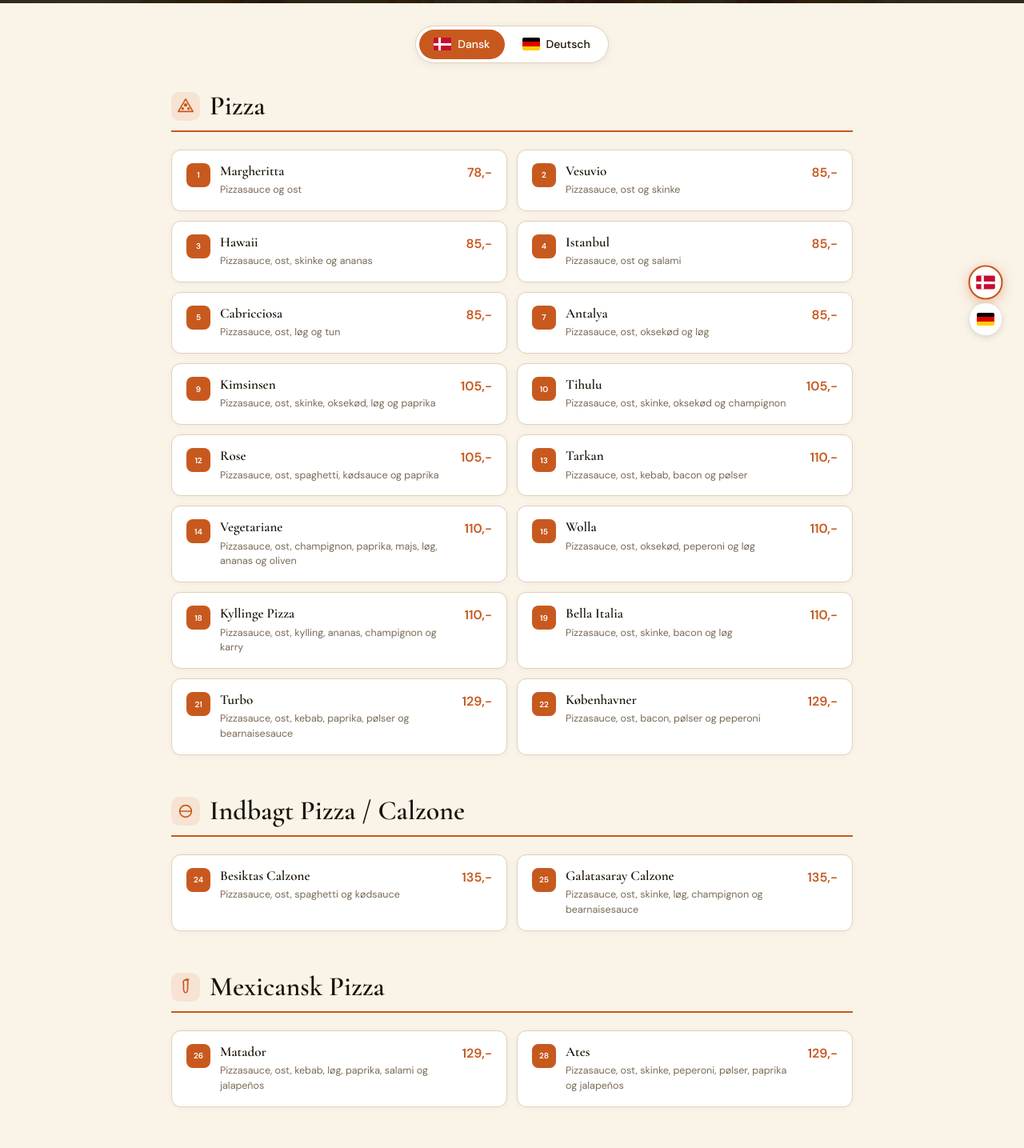
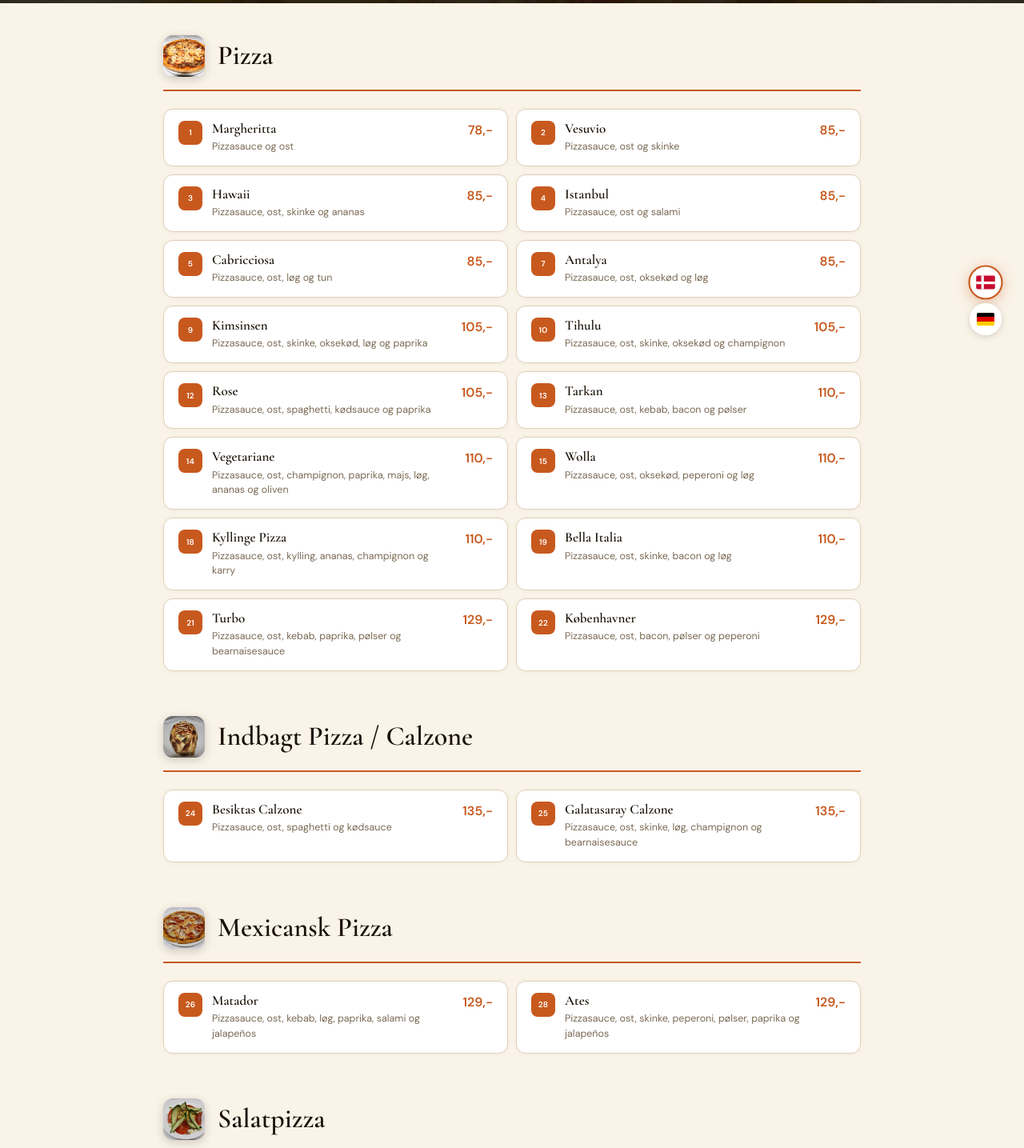
Before and after one commit to SloThdk/Efesos, a Next.js app: page /menu in a window 1280 px wide. Shown: the part 301-1736 px from the top of the page at 80% size. Built offline with nearby package versions, Linux system fonts and the light colour scheme.

Commit message:
Menu: real food photo per category, remove inline language toggle, cursor pointer fix

```diff
--- a/app/globals.css
+++ b/app/globals.css
@@ -31,4 +31,7 @@ h1, h2, h3, h4 {
 }
 
 * { cursor: default; }
-a, button, [role="button"], input, textarea, select, label { cursor: pointer; }
+a, button, [role="button"] { cursor: pointer !important; }
+input, textarea, select { cursor: text; }
+input[type="submit"], input[type="button"], input[type="reset"], input[type="checkbox"], input[type="radio"] { cursor: pointer !important; }
+label { cursor: pointer; }
--- a/app/menu/page.tsx
+++ b/app/menu/page.tsx
@@ -1,51 +1,32 @@
 "use client";
+import Image from "next/image";
 import { useLanguage } from "@/components/LanguageProvider";
 import { t, tx } from "@/lib/translations";
 import { menuCategories } from "@/lib/menu-data";
-import DanishFlag from "@/components/DanishFlag";
-import GermanFlag from "@/components/GermanFlag";
 import type { Lang } from "@/lib/translations";
 
-const categoryIcons: Record<string, string> = {
-  pizza:       "pizza",
-  calzone:     "calzone",
-  mexicansk:   "chilli",
-  salatpizza:  "salad",
-  specialpizza:"star",
-  born:        "kids",
-  durum:       "wrap",
-  brod:        "bread",
-  salater:     "leaf",
-  grill:       "flame",
-  specialitet: "steak",
-  pasta:       "pasta",
+// Real food photos mapped to each category — one real photo per category
+const categoryPhotos: Record<string, string> = {
+  pizza:        "/images/photo13.jpg",   // pizza
+  calzone:      "/images/photo15.jpg",   // calzone open
+  mexicansk:    "/images/photo12.jpg",   // loaded spicy pizza
+  salatpizza:   "/images/photo8.jpg",    // salad plate
+  specialpizza: "/images/photo14.jpg",   // pizza
+  born:         "/images/photo5.jpg",    // fries — simple, kid-friendly
+  durum:        "/images/photo3.jpg",    // dürum wrap
+  brod:         "/images/photo6.jpg",    // flatbread/lahmacun
+  salater:      "/images/photo8.jpg",    // salad
+  grill:        "/images/photo7.jpg",    // BBQ ribs
+  specialitet:  "/images/photo9.jpg",    // schnitzel
+  pasta:        "/images/photo10.jpg",   // plate with fries & kebab
 };
 
-// Minimal SVG icons per category
-function CategorySVG({ type, color = "var(--ef-orange)" }: { type: string; color?: string }) {
-  const s = { width: 22, height: 22, viewBox: "0 0 24 24", fill: "none", stroke: color, strokeWidth: 1.8, strokeLinecap: "round" as const, strokeLinejoin: "round" as const };
-  switch (type) {
-    case "pizza":   return <svg {...s}><path d="M12 2L22 19H2L12 2Z"/><circle cx="12" cy="10" r="1.5" fill={color}/><circle cx="8" cy="15" r="1" fill={color}/><circle cx="16" cy="15" r="1" fill={color}/></svg>;
-    case "calzone": return <svg {...s}><path d="M4 12C4 7 8 4 12 4C16 4 20 7 20 12"/><path d="M4 12C4 17 8 20 12 20C16 20 20 17 20 12"/><path d="M4 12H20"/></svg>;
-    case "chilli":  return <svg {...s}><path d="M12 2C14 2 16 4 15 7C14 10 16 14 14 18C13 20 11 20 10 18C8 14 10 10 9 7C8 4 10 2 12 2Z"/><path d="M12 2C12 2 14 0 16 2"/></svg>;
-    case "salad":   return <svg {...s}><circle cx="12" cy="12" r="9"/><path d="M8 12C8 9 10 7 12 8C14 9 14 12 12 14C10 16 8 15 8 12Z"/></svg>;
-    case "star":    return <svg {...s}><polygon points="12 2 15.09 8.26 22 9.27 17 14.14 18.18 21.02 12 17.77 5.82 21.02 7 14.14 2 9.27 8.91 8.26 12 2"/></svg>;
-    case "kids":    return <svg {...s}><circle cx="12" cy="7" r="4"/><path d="M6 21v-2a6 6 0 0112 0v2"/></svg>;
-    case "wrap":    return <svg {...s}><path d="M3 6C3 4 5 3 7 4L17 7C19 8 20 10 19 12L15 21C14 23 12 23 10 22L5 18C3 17 3 15 4 13L3 6Z"/><path d="M7 10L17 13"/><path d="M6 14L16 17"/></svg>;
-    case "bread":   return <svg {...s}><rect x="2" y="10" width="20" height="10" rx="5"/><path d="M6 10C6 7 8 5 12 5C16 5 18 7 18 10"/></svg>;
-    case "leaf":    return <svg {...s}><path d="M11 20A7 7 0 0118 7H4C4 7 3 14 11 20Z"/><path d="M11 20L11 8"/></svg>;
-    case "flame":   return <svg {...s}><path d="M8.5 14C8.5 11 11 8 12 5C13 8 16 10 16 14C16 17.3 14.2 20 12 20C9.8 20 8.5 17.3 8.5 14Z"/><path d="M10 17C10 15 11 14 12 12C13 14 14 15 14 17"/></svg>;
-    case "steak":   return <svg {...s}><path d="M3 17C3 13 6 10 12 10C18 10 21 13 21 17"/><ellipse cx="12" cy="18" rx="9" ry="3"/><path d="M17 7C17 7 19 5 21 7"/><circle cx="21" cy="7.5" r="1.5" fill={color}/><circle cx="21" cy="4.5" r="1.5" fill={color}/></svg>;
-    case "pasta":   return <svg {...s}><path d="M4 9C4 9 8 7 12 9C16 11 20 9 20 9"/><path d="M4 13C4 13 8 11 12 13C16 15 20 13 20 13"/><path d="M4 17C4 17 8 15 12 17C16 19 20 17 20 17"/></svg>;
-    default:        return <svg {...s}><circle cx="12" cy="12" r="9"/></svg>;
-  }
-}
-
 export default function MenuPage() {
-  const { lang, setLang } = useLanguage();
+  const { lang } = useLanguage();
 
   return (
     <main style={{ backgroundColor: "var(--ef-cream)", minHeight: "100vh" }}>
+
       {/* PAGE HEADER */}
       <div style={{
         backgroundColor: "var(--ef-dark2)",
@@ -58,10 +39,17 @@ export default function MenuPage() {
           backgroundSize: "cover", backgroundPosition: "center", opacity: 0.12,
         }} />
         <div style={{ position: "relative", zIndex: 1, padding: "0 24px" }}>
-          <p style={{ fontSize: 12, letterSpacing: "0.16em", textTransform: "uppercase", color: "var(--ef-gold)", marginBottom: 14 }}>
+          <p style={{
+            fontSize: 12, letterSpacing: "0.16em", textTransform: "uppercase",
+            color: "var(--ef-gold)", marginBottom: 14,
+          }}>
             Restaurant Efesos
           </p>
-          <h1 style={{ fontFamily: "var(--font-heading)", fontSize: "clamp(40px, 7vw, 72px)", fontWeight: 600, color: "#fff", lineHeight: 1.05, marginBottom: 8 }}>
+          <h1 style={{
+            fontFamily: "var(--font-heading)",
+            fontSize: "clamp(40px, 7vw, 72px)", fontWeight: 600,
+            color: "#fff", lineHeight: 1.05, marginBottom: 8,
+          }}>
             {tx(t.menu.pageTitle, lang)}
           </h1>
           <p style={{ color: "rgba(255,255,255,0.5)", fontSize: 14 }}>
@@ -70,48 +58,31 @@ export default function MenuPage() {
         </div>
       </div>
 
-      {/* LANGUAGE TOGGLE */}
-      <div style={{ display: "flex", justifyContent: "center", padding: "28px 24px 4px" }}>
-        <div style={{
-          display: "inline-flex", alignItems: "center", gap: 4,
-          backgroundColor: "#fff", border: "1px solid var(--ef-border)",
-          borderRadius: 100, padding: 4,
-          boxShadow: "0 2px 12px rgba(0,0,0,0.06)",
-        }}>
-          {(["dk", "de"] as Lang[]).map((l) => (
-            <button
-              key={l}
-              onClick={() => setLang(l)}
-              style={{
-                display: "flex", alignItems: "center", gap: 8,
-                padding: "8px 18px", borderRadius: 100, border: "none",
-                backgroundColor: lang === l ? "var(--ef-orange)" : "transparent",
-                color: lang === l ? "#fff" : "var(--ef-text)",
-                fontWeight: 500, fontSize: 14, transition: "all 0.2s", cursor: "pointer",
-              }}
-            >
-              {l === "dk" ? <DanishFlag size="sm" /> : <GermanFlag size="sm" />}
-              {l === "dk" ? "Dansk" : "Deutsch"}
-            </button>
-          ))}
-        </div>
-      </div>
+      {/* MENU — no inline language toggle, it's global now */}
+      <div style={{ maxWidth: 920, margin: "0 auto", padding: "40px 24px 80px" }}>
+        {menuCategories.map((cat) => (
+          <section key={cat.id} style={{ marginBottom: 56 }}>
 
-      {/* MENU */}
-      <div style={{ maxWidth: 900, margin: "0 auto", padding: "32px 24px 80px" }}>
-        {menuCategories.map((cat) => (
-          <section key={cat.id} style={{ marginBottom: 52 }}>
+            {/* Category header with REAL food photo */}
             <div style={{
-              display: "flex", alignItems: "center", gap: 12, marginBottom: 22,
-              paddingBottom: 12, borderBottom: "2px solid var(--ef-orange)",
+              display: "flex", alignItems: "center", gap: 16, marginBottom: 22,
+              paddingBottom: 16, borderBottom: "2px solid var(--ef-orange)",
             }}>
-              <span style={{
-                width: 36, height: 36, borderRadius: 10,
-                backgroundColor: "rgba(200,89,30,0.1)",
-                display: "flex", alignItems: "center", justifyContent: "center", flexShrink: 0,
+              {/* Food photo thumbnail */}
+              <div style={{
+                width: 52, height: 52, borderRadius: 12,
+                overflow: "hidden", flexShrink: 0,
+                boxShadow: "0 3px 12px rgba(0,0,0,0.18)",
+                position: "relative",
               }}>
-                <CategorySVG type={categoryIcons[cat.id] || "star"} />
-              </span>
+                <Image
+                  src={categoryPhotos[cat.id] || "/images/photo12.jpg"}
+                  alt={cat.title[lang]}
+                  fill
+                  style={{ objectFit: "cover" }}
+                />
+              </div>
+
               <h2 style={{
                 fontFamily: "var(--font-heading)",
                 fontSize: "clamp(24px, 4vw, 34px)", fontWeight: 600,
@@ -121,41 +92,54 @@ export default function MenuPage() {
               </h2>
             </div>
 
-            <div style={{ display: "grid", gridTemplateColumns: "repeat(auto-fill, minmax(320px, 1fr))", gap: 12 }}>
+            {/* Items grid */}
+            <div style={{
+              display: "grid",
+              gridTemplateColumns: "repeat(auto-fill, minmax(320px, 1fr))",
+              gap: 10,
+            }}>
               {cat.items.map((item) => (
                 <div
                   key={item.number}
                   style={{
-                    backgroundColor: "#fff", borderRadius: 12, padding: "16px 18px",
+                    backgroundColor: "#fff", borderRadius: 12, padding: "14px 18px",
                     border: "1px solid var(--ef-border)",
                     display: "flex", alignItems: "flex-start", gap: 12,
-                    boxShadow: "0 1px 8px rgba(0,0,0,0.04)",
-                    transition: "border-color 0.2s, box-shadow 0.2s",
+                    boxShadow: "0 1px 6px rgba(0,0,0,0.04)",
+                    transition: "border-color 0.2s, box-shadow 0.2s, transform 0.2s",
                   }}
-                  className="menu-item-hover"
+                  className="menu-item-card"
                 >
+                  {/* Number badge */}
                   <span style={{
                     flexShrink: 0, width: 30, height: 30, borderRadius: 8,
                     backgroundColor: "var(--ef-orange)", color: "#fff",
                     display: "flex", alignItems: "center", justifyContent: "center",
-                    fontSize: 10, fontWeight: 700,
+                    fontSize: 10, fontWeight: 700, letterSpacing: "0.02em",
                   }}>
                     {item.number}
                   </span>
+
+                  {/* Name + description */}
                   <div style={{ flex: 1, minWidth: 0 }}>
                     <p style={{
                       fontFamily: "var(--font-heading)",
                       fontSize: 17, fontWeight: 600, color: "var(--ef-text)",
-                      marginBottom: item.desc[lang] ? 4 : 0, lineHeight: 1.2,
+                      marginBottom: item.desc[lang] ? 3 : 0, lineHeight: 1.2,
                     }}>
                       {item.name[lang]}
                     </p>
                     {item.desc[lang] && (
-                      <p style={{ fontSize: 12.5, color: "var(--ef-muted)", lineHeight: 1.5, margin: 0 }}>
+                      <p style={{
+                        fontSize: 12.5, color: "var(--ef-muted)",
+                        lineHeight: 1.5, margin: 0,
+                      }}>
                         {item.desc[lang]}
                       </p>
                     )}
                   </div>
+
+                  {/* Price */}
                   <span style={{
                     flexShrink: 0, fontSize: 16, fontWeight: 700,
                     color: "var(--ef-orange)", marginLeft: 6,
@@ -169,20 +153,32 @@ export default function MenuPage() {
           </section>
         ))}
 
-        {/* Call CTA */}
+        {/* Bottom call CTA */}
         <div style={{
-          textAlign: "center", padding: "40px 24px",
+          textAlign: "center", padding: "40px 28px",
           backgroundColor: "var(--ef-dark2)", borderRadius: 16,
+          marginTop: 8,
         }}>
-          <p style={{ color: "rgba(255,255,255,0.65)", fontSize: 15, marginBottom: 20, lineHeight: 1.6 }}>
+          <p style={{
+            color: "rgba(255,255,255,0.65)", fontSize: 15,
+            marginBottom: 22, lineHeight: 1.65,
+          }}>
             {tx(t.menu.orderCta, lang)}
           </p>
-          <a href="tel:+4575275722" style={{
-            display: "inline-flex", alignItems: "center", gap: 8,
-            padding: "12px 30px", backgroundColor: "var(--ef-orange)", color: "#fff",
-            borderRadius: 8, fontWeight: 600, fontSize: 16, textDecoration: "none",
-          }}>
-            <svg width="16" height="16" viewBox="0 0 24 24" fill="none" stroke="currentColor" strokeWidth="2" strokeLinecap="round" strokeLinejoin="round">
+          <a
+            href="tel:+4575275722"
+            style={{
+              display: "inline-flex", alignItems: "center", gap: 8,
+              padding: "13px 32px", backgroundColor: "var(--ef-orange)",
+              color: "#fff", borderRadius: 8, fontWeight: 600,
+              fontSize: 16, textDecoration: "none",
+              boxShadow: "0 4px 18px rgba(200,89,30,0.4)",
+              transition: "transform 0.2s, box-shadow 0.2s",
+            }}
+            className="btn-hover"
+          >
+            <svg width="16" height="16" viewBox="0 0 24 24" fill="none"
+              stroke="currentColor" strokeWidth="2" strokeLinecap="round" strokeLinejoin="round">
               <path d="M22 16.92v3a2 2 0 01-2.18 2 19.79 19.79 0 01-8.63-3.07A19.5 19.5 0 013.07 9.81a19.79 19.79 0 01-3.07-8.7 2 2 0 011.98-2.18h3a2 2 0 012 1.72c.13 1 .38 1.97.74 2.9a2 2 0 01-.45 2.11L6.91 6.9a16 16 0 006.18 6.18l1.35-1.35a2 2 0 012.11-.45c.93.36 1.9.61 2.9.74A2 2 0 0122 16.92z"/>
             </svg>
             75 27 57 22
@@ -191,9 +187,14 @@ export default function MenuPage() {
       </div>
 
       <style>{`
-        .menu-item-hover:hover {
-          border-color: rgba(200,89,30,0.3) !important;
-          box-shadow: 0 4px 16px rgba(0,0,0,0.08) !important;
+        .menu-item-card:hover {
+          border-color: rgba(200,89,30,0.35) !important;
+          box-shadow: 0 4px 18px rgba(0,0,0,0.09) !important;
+          transform: translateY(-1px);
+        }
+        .btn-hover:hover {
+          transform: translateY(-2px) !important;
+          box-shadow: 0 8px 28px rgba(200,89,30,0.45) !important;
         }
       `}</style>
     </main>
```
